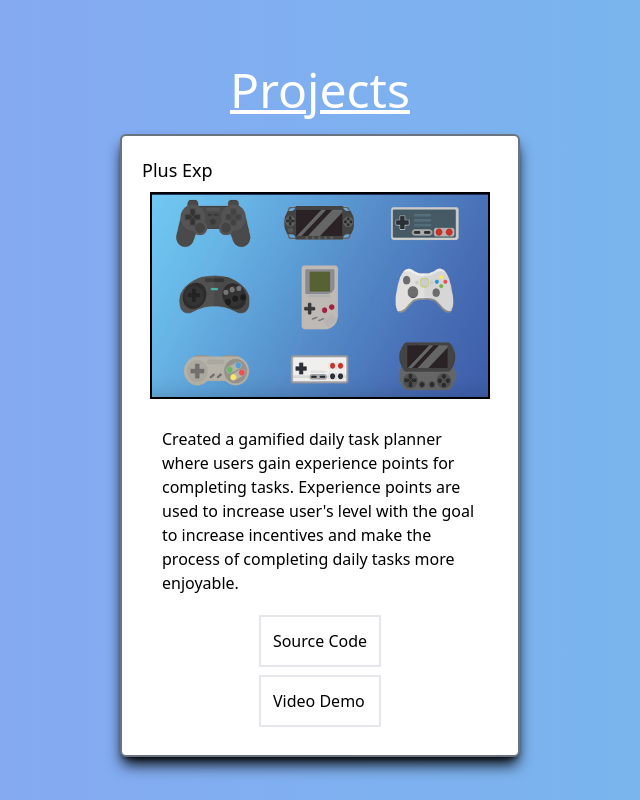
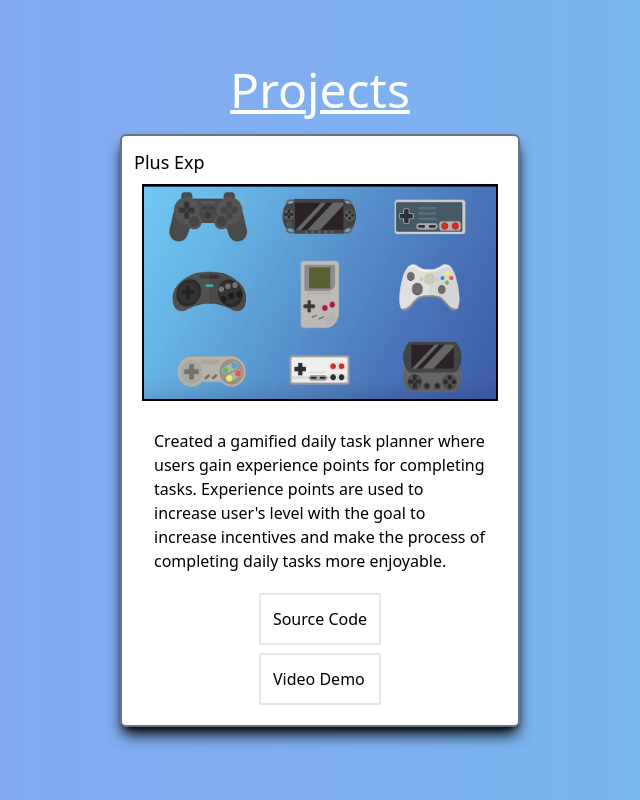
Before and after one commit to hennconnor/Portfolio, a React (Create React App) app: page / in a window 1280 px wide. Shown: the part 2140-2940 px from the top of the page, without its empty margins (320-960 px from the left). Built offline with nearby package versions, Linux system fonts and the light colour scheme.

Commit message:
adjusted project css

```diff
--- a/src/components/Projects.js
+++ b/src/components/Projects.js
@@ -7,7 +7,7 @@ const Projects = () => {
                 <p className=' text-white text-5xl mb-5 underline underline-offset-2'>Projects</p>
                 <div className='flex flex-wrap justify-evenly'>
 
-                    <div className='bg-white rounded-md border-2 border-gray-500 flex flex-col max-w-[400px] shadow-lg shadow-black p-5'>
+                    <div className='bg-white rounded-md border-2 border-gray-500 flex flex-col max-w-[400px] max-h-[1000px] shadow-lg shadow-black p-3'>
                         <p className='text-lg'>Plus Exp</p>
                         <img className='border-2 border-black m-2' src={PlusExpPic} alt='Plus Exp Project' />
                         <p className='justify-center p-5'>Created a gamified daily task planner where users gain experience points for completing tasks. Experience points are used to increase user's level with the goal to increase incentives and make the process of completing daily tasks more enjoyable.</p>
```
